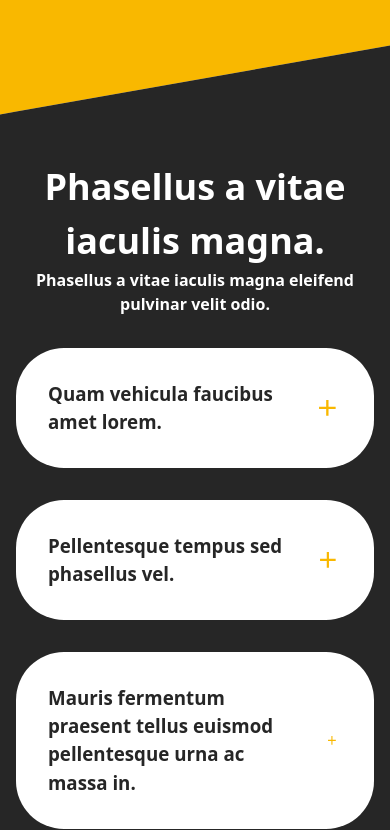
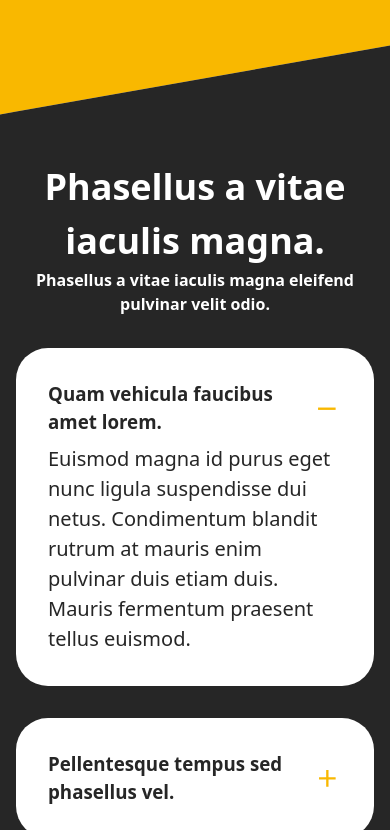
Before and after one commit to byaracho/saas-landing-page, a plain HTML site: page index.html in a window 390 px wide. Both pictures are taken after a click on the button 327 px from the left and 6901 px from the top of the page. Shown: the part 6493-7323 px from the top of the page. Drawn offline with Linux system fonts and the light colour scheme.

Commit message:
add: 상세보기 구현

```diff
--- a/index.html
+++ b/index.html
@@ -225,23 +225,38 @@
         <h2>Phasellus a vitae iaculis magna.</h2>
         <h5>Phasellus a vitae iaculis magna eleifend pulvinar velit odio.</h5>
         <div class="description-detail">
-          <h3>Quam vehicula faucibus amet lorem.</h3>
-          <button class="show-more"><img src="public/add.svg" alt=""></button>
-          <p class="hidden">Euismod magna id purus eget nunc ligula suspendisse dui netus. Condimentum blandit rutrum at
+          <div class="detail-title">
+            <h3>Quam vehicula faucibus amet lorem.</h3>
+            <button class="show-more">
+              <img class="show-icon" src="public/add.svg" alt="">
+            </button>
+          </div>
+          <p class="detail-content hidden">Euismod magna id purus eget nunc ligula suspendisse dui netus. Condimentum
+            blandit rutrum at
             mauris enim
             pulvinar duis etiam duis. Mauris fermentum praesent tellus euismod.</p>
         </div>
         <div class="description-detail">
-          <h3>Pellentesque tempus sed phasellus vel.</h3>
-          <button class="show-more"><img src="public/add.svg" alt=""></button>
-          <p class="hidden">Euismod magna id purus eget nunc ligula suspendisse dui netus. Condimentum blandit rutrum at
+          <div class="detail-title">
+            <h3>Pellentesque tempus sed phasellus vel.</h3>
+            <button class="show-more">
+              <img class="show-icon" src="public/add.svg" alt="">
+            </button>
+          </div>
+          <p class="detail-content hidden">Euismod magna id purus eget nunc ligula suspendisse dui netus. Condimentum
+            blandit rutrum at
             mauris enim
             pulvinar duis etiam duis. Mauris fermentum praesent tellus euismod.</p>
         </div>
         <div class="description-detail">
-          <h3>Mauris fermentum praesent tellus euismod pellentesque urna ac massa in.</h3>
-          <button class="show-more"><img src="public/add.svg" alt=""></button>
-          <p class="hidden">Euismod magna id purus eget nunc ligula suspendisse dui netus. Condimentum blandit rutrum at
+          <div class="detail-title">
+            <h3>Pellentesque tempus sed phasellus vel.</h3>
+            <button class="show-more">
+              <img class="show-icon" src="public/add.svg" alt="">
+            </button>
+          </div>
+          <p class="detail-content hidden">Euismod magna id purus eget nunc ligula suspendisse dui netus. Condimentum
+            blandit rutrum at
             mauris enim
             pulvinar duis etiam duis. Mauris fermentum praesent tellus euismod.</p>
         </div>
--- a/script.js
+++ b/script.js
@@ -1,3 +1,4 @@
+// 헤더 드롭다운
 const dropdownBtn = document.querySelector(".dropdown-toggle");
 const dropdownContent = document.querySelector(".dropdown-content");
 const toggleArrow = document.querySelector(".arrow");
@@ -20,6 +21,7 @@ document.documentElement.addEventListener("click", function () {
     }
 });
 
+// 아티클 슬라이드
 let pages = 0;
 let positionValue = 0;
 // const feedbackWidth = document.querySelector(".feedback").clientWidth;
@@ -59,3 +61,30 @@ function init() {  // 초기 화면 상태
     nextBtn.addEventListener("click", next);// 클릭시 이전으로 이동한다.
 }
 init();
+
+// 디테일 상세보기
+const iconRemove = "public/remove.svg"
+const iconAdd = "public/add.svg"
+
+const showMoreBtns = document.querySelectorAll(".show-more");
+const detailContents = document.querySelectorAll(".detail-content");
+const showIcons = document.querySelectorAll(".show-icon");
+
+const toggleShowMore = function (i) {
+    let detailContent = detailContents[i]
+    let showIcon = showIcons[i]
+
+    detailContents[i].classList.toggle("hidden");
+    if (showIcons[i].src.endsWith(iconAdd)) {
+        showIcons[i].src = iconRemove
+    } else {
+        showIcons[i].src = iconAdd
+    };
+};
+
+for (let i = 0; i < showMoreBtns.length; i++) {
+    showMoreBtns[i].addEventListener("click", function (e) {
+        e.stopPropagation();
+        toggleShowMore(i);
+    })
+}
--- a/style.css
+++ b/style.css
@@ -563,7 +563,6 @@ header .wide-wrapper {
   }
 }
 
-
 @media (min-width: 768px) {
   .slide {
     width: 30rem;
@@ -615,19 +614,30 @@ header .wide-wrapper {
 .service-description-4 {
   padding-top: 5rem;
   background-color: var(--clr-black);
+}
+
+.service-description-4 h2,
+.service-description-4 h5 {
   color: var(--clr-white);
   text-align: center;
 }
 
 .description-detail {
   background-color: var(--clr-white);
-  border-radius: 3rem;
+  border-radius: 2rem;
   color: var(--clr-black);
   margin: 2rem 0;
-  text-align: left;
+  padding: 2rem;
+}
+
+.detail-title {
   display: flex;
-  padding: 2rem;
-  gap: 1rem;
+  justify-content: space-between;
+  align-items: center;
+}
+
+.detail-content {
+  margin-top: .5rem;
 }
 
 .hidden {
```
